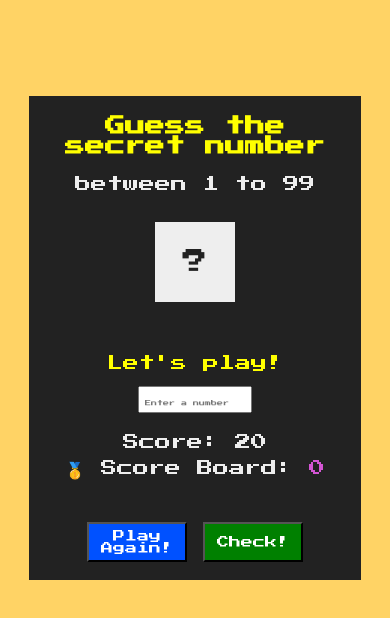
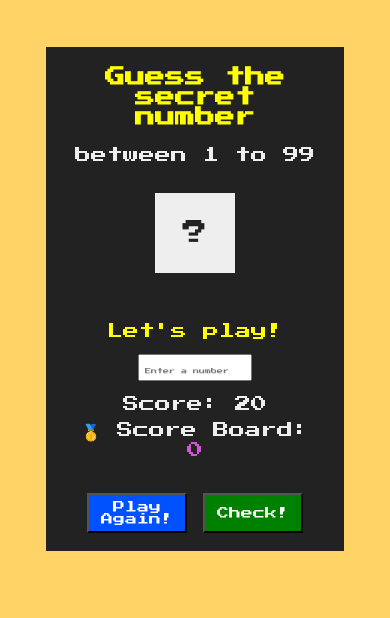
Before and after one commit to nddung2812/guessTheNumber, a plain HTML site: page index.html in a window 390 px wide. Drawn offline with Linux system fonts and the light colour scheme.

```diff
--- a/style.css
+++ b/style.css
@@ -129,11 +129,12 @@ footer {
   }
 
   .layer1 {
-    width: 120%;
+    margin-top: -10%;
+    width: 95%;
     height: 80vh;
   }
 
   header, main, footer{
-    width: 80%;
+    width: 75%;
   }
 }
```
